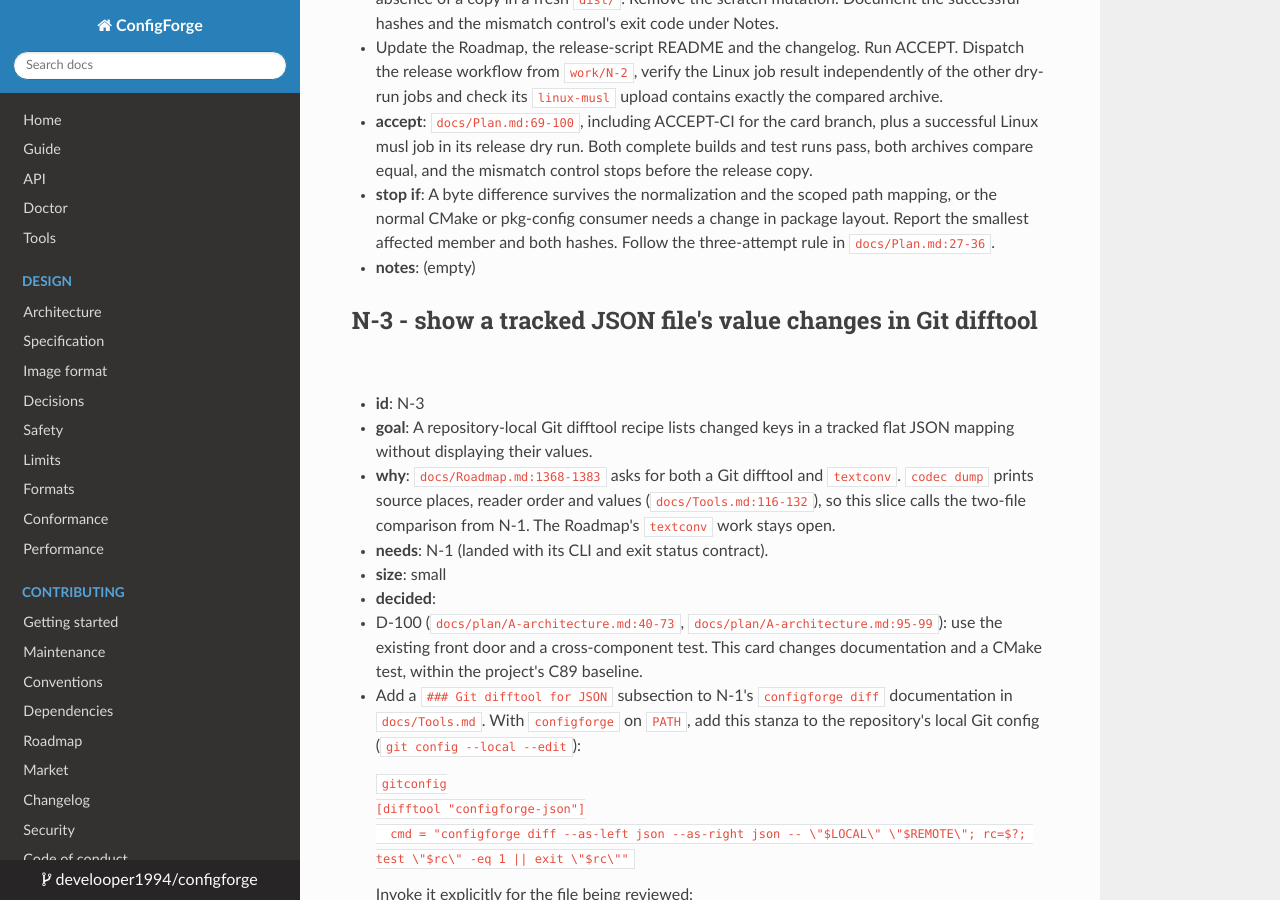
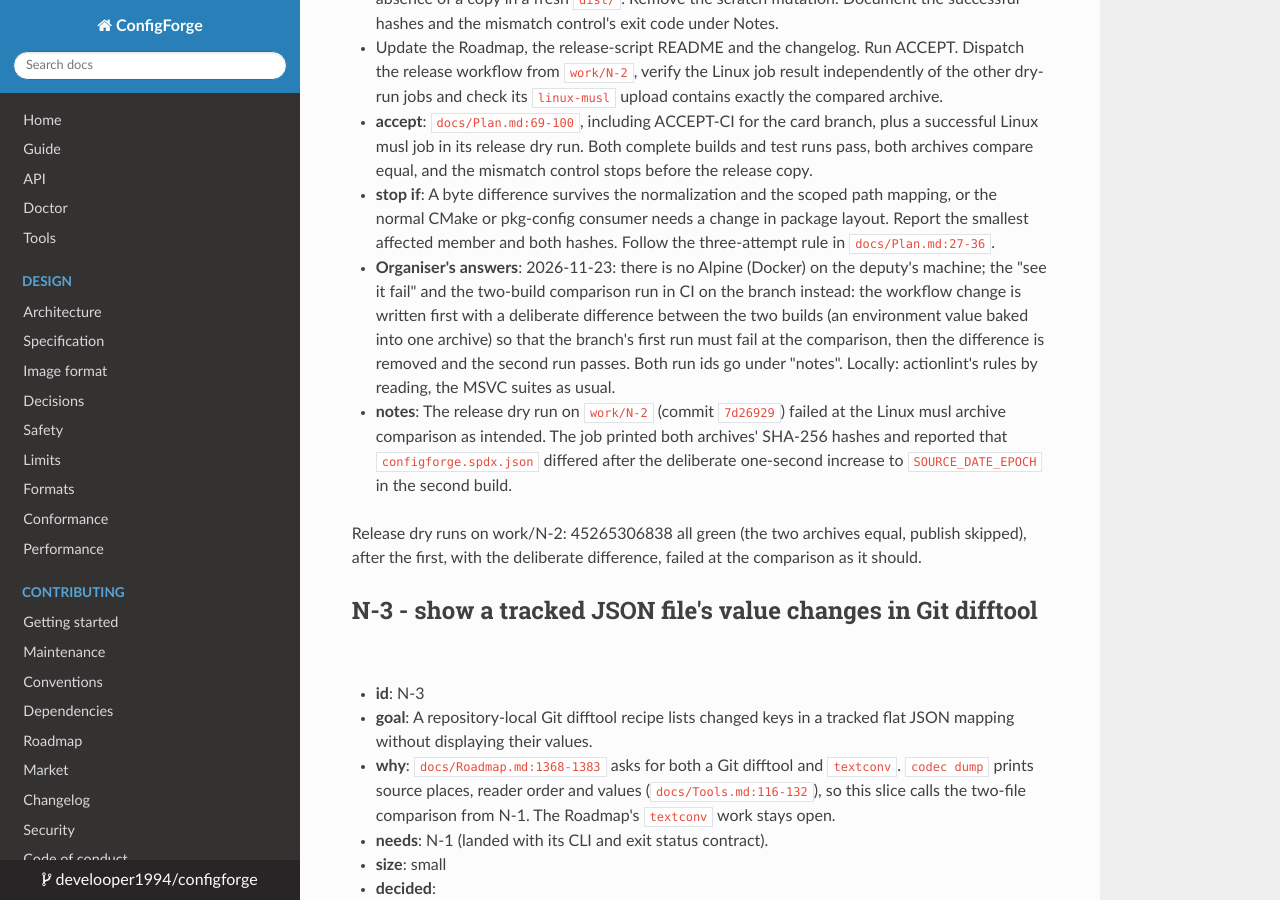
Before and after one commit to develooper1994/configforge, an MkDocs documentation site: the page built from docs/plan/N-next.md, in a window 1280 px wide and 900 px high, scrolled down 4508 px. Built offline with MkDocs 1.6.1, drawn with Linux system fonts in a browser that asks for light colours.

Commit message:
N-2: the Linux musl release archive is built twice and compared before upload (a dry run on a branch with a slash names its archives)
Co-Authored-By: Claude Opus 5.5 <noreply@anthropic.com>

```diff
--- a/docs/plan/N-next.md
+++ b/docs/plan/N-next.md
@@ -244,8 +244,23 @@ equal cross-format fixture therefore pairs them with JSON strings.
   needs a change in package layout. Report the smallest affected
   member and both hashes. Follow the three-attempt rule in
   `docs/Plan.md:27-36`.
-* **notes**: (empty)
+* **Organiser's answers**: 2026-11-23: there is no Alpine (Docker) on the
+  deputy's machine; the "see it fail" and the two-build comparison run
+  in CI on the branch instead: the workflow change is written first with
+  a deliberate difference between the two builds (an environment value
+  baked into one archive) so that the branch's first run must fail at the
+  comparison, then the difference is removed and the second run passes.
+  Both run ids go under "notes". Locally: actionlint's rules by reading,
+  the MSVC suites as usual.
+* **notes**: The release dry run on `work/N-2` (commit `7d26929`) failed
+  at the Linux musl archive comparison as intended. The job printed both
+  archives' SHA-256 hashes and reported that `configforge.spdx.json` differed
+  after the deliberate one-second increase to `SOURCE_DATE_EPOCH` in the
+  second build.
 
+  Release dry runs on work/N-2: 45265306838 all green (the two archives
+  equal, publish skipped), after the first, with the deliberate
+  difference, failed at the comparison as it should.
 ## N-3 - show a tracked JSON file's value changes in Git difftool
 
 * **id**: N-3
```
Also changed, not shown: 2 other files.
